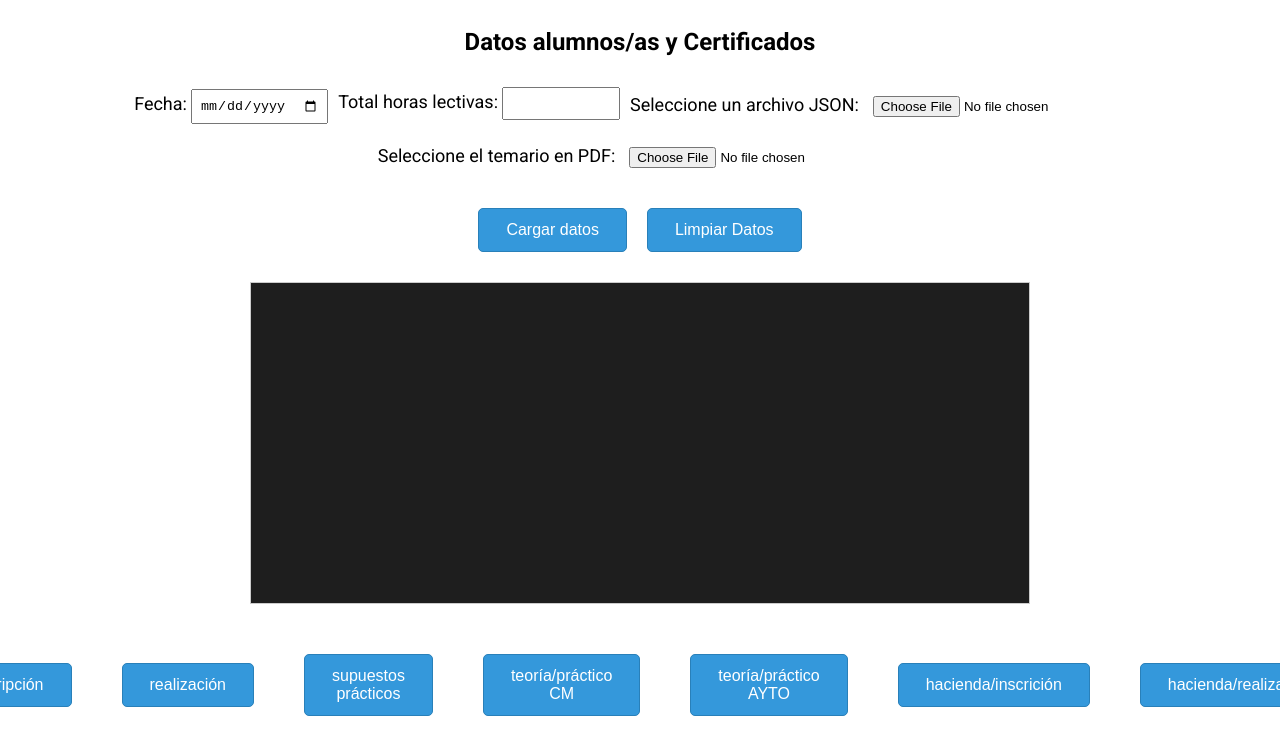
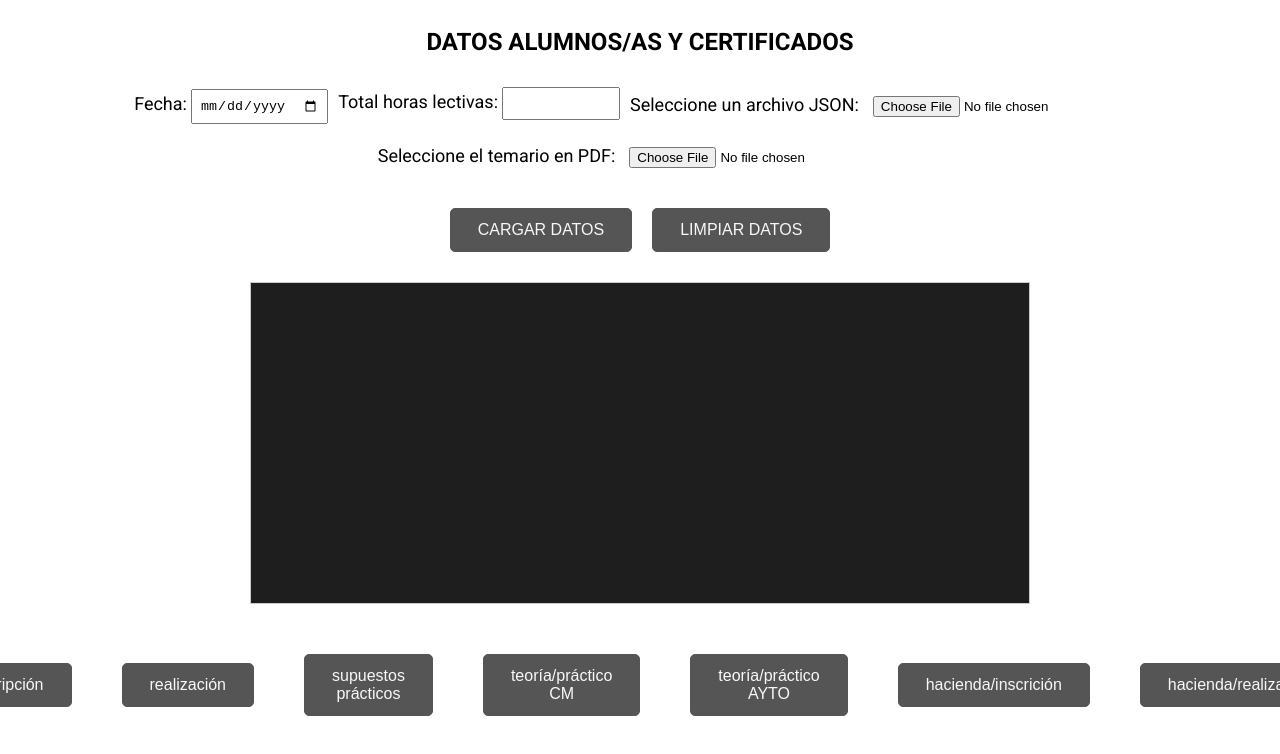
Before and after one commit to OposicionesArquitectoMadrid/certificados, an Electron app: page index.html in a window 1280 px wide. Shown: the top 754 px of the page. Drawn offline with Linux system fonts and the light colour scheme.

Commit message:
change style

```diff
--- a/index.html
+++ b/index.html
@@ -5,7 +5,7 @@
   <link href="https://fonts.googleapis.com/css2?family=Roboto:wght@400;700&display=swap" rel="stylesheet">
 
   <meta charset="UTF-8">
-  <title>Oposiciones Arquitectos Madrid Certificados</title>
+  <title>OPOSICIONES ARQUITECTOS CERTIFICADOS</title>
 
 </head>
 
@@ -91,21 +91,22 @@ body {
 
 
     button {
-      background-color: #3498db;
-      color: #ffffff;
-      border: 1px solid #2980b9;
+      background-color: #555555;;
+      color: #f8f8f8;
+      border: 1px solid #555555;
       border-radius: 5px;
       cursor: pointer;
     }
 
     button:hover {
-      background-color: #2980b9;
+      background-color: #2c2c2c;
+      border: 1px solid #2c2c2c;
     }
 
   </style>
 
   <div id="container">
-    <h2>Datos alumnos/as y Certificados</h2>
+    <h2>DATOS ALUMNOS/AS Y CERTIFICADOS</h2>
 
     <div class="flex-container">
       <div class="flex-item">
@@ -132,11 +133,11 @@ body {
 
   <div class="button-container">
     <div class="DataButton">
-      <button onclick="loadData()">Cargar datos</button>
+      <button onclick="loadData()">CARGAR DATOS</button>
     </div>
 
     <div class="DataButton">
-    <button onclick="clearData()">Limpiar Datos</button>
+    <button onclick="clearData()">LIMPIAR DATOS</button>
     </div>
 
 
```
